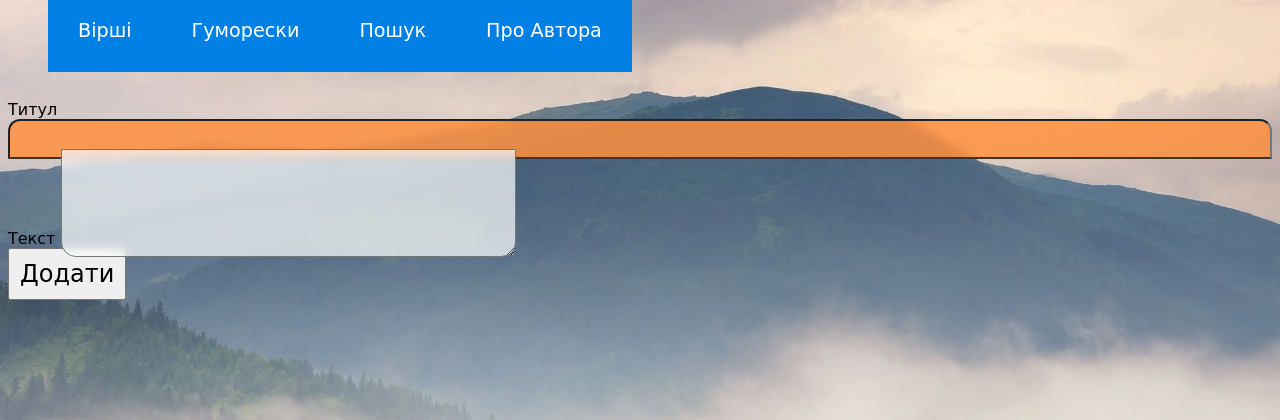
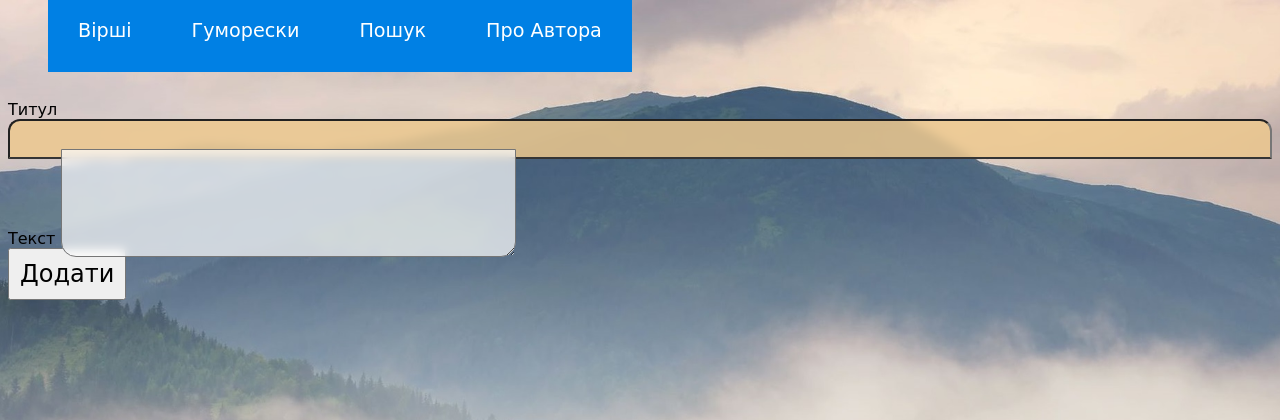
Before and after one commit to SLDem/z-humorom-pro-vse-na-sviti, a Flask app: page /add_poem in a window 1280 px wide. Shown: the top 420 px of the page. Run offline with Flask 2, Linux system fonts and the light colour scheme; some libraries are stand-ins or nearby versions.

Commit message:
Changed title bg color

```diff
--- a/app/routes.py
+++ b/app/routes.py
@@ -1,8 +1,8 @@
-from flask import redirect, render_template, url_for, session, request
+from flask import redirect, render_template, url_for
 from app import app, db
 from app.forms import PoemForm, HumoresqueForm, SearchForm
 from app.models import Poem, Humoresque
-from werkzeug.datastructures import MultiDict
+
 
 @app.route('/')
 @app.route('/about')
--- a/app/static/styles.css
+++ b/app/static/styles.css
@@ -2,7 +2,7 @@
 #title{
     width: 100%; height: 40px;
     /* background: url('/static/title_bg1.jpg') no-repeat center center; */
-    background-color: rgba(254, 144, 63, 0.85);
+    background-color: rgba(237, 200, 143, 0.85);
     backdrop-filter: blur(5px);
     -webkit-background-size: cover;
     -moz-background-size: cover;
@@ -39,13 +39,11 @@
 
 #navbar{position: fixed; display: flex; justify-content: space-between; align-items: center; font-size: 1.2rem; margin-bottom: 100px; margin-right: -500px;}
 
-
 #about_author_photo{
     border-radius 5px 5px 5px 0;
     margin-left: 44px;
     margin-top: 1rem;
     }
-
 
 #about_author_text{
     text-shadow: -1px -1px 0 #000, 1px -1px 0 #000, -1px 1px 0 #000, 1px 1px 0 #000;
@@ -55,12 +53,10 @@
     margin-top: 10px;
     margin-left: 44px;}
 
-
 a{
     text-decoration: none;
     color: white;
     }
-
 
 body{
     background: url('/static/day-mnt.jpg') no-repeat center center fixed;
@@ -70,7 +66,6 @@ body{
     background-size: cover;
     font-family: 'Lobster Two', cursive;
     }
-
 
 input{
     font-family: 'Lobster Two', cursive;
@@ -83,21 +78,17 @@ input[type=text]{
     margin-bottom: 5px;
     }
 
-
 .nav-links{
     display: flex;
     list-style: none;
     }
 
-
 .nav-links a{
     padding: 30px;
     margin-right: 0px;
     background: rgb(0, 128, 228);
-    /*border-radius: 5px;*/
     transition: 0.3s ease-out;
     }
-
 
 .nav-links a:hover{
     padding: 40px;
@@ -106,11 +97,9 @@ input[type=text]{
     transition: 0.3s ease-out;
     }
 
-
 .content{
     width: 100%;
     }
-
 
 .pagination-links{
     text-align: center;
```
